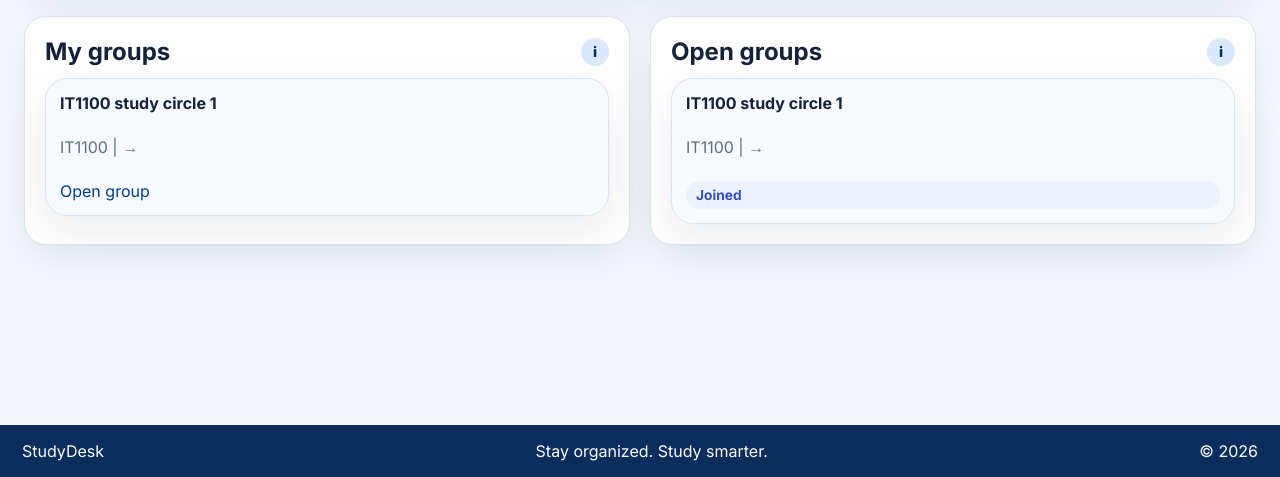
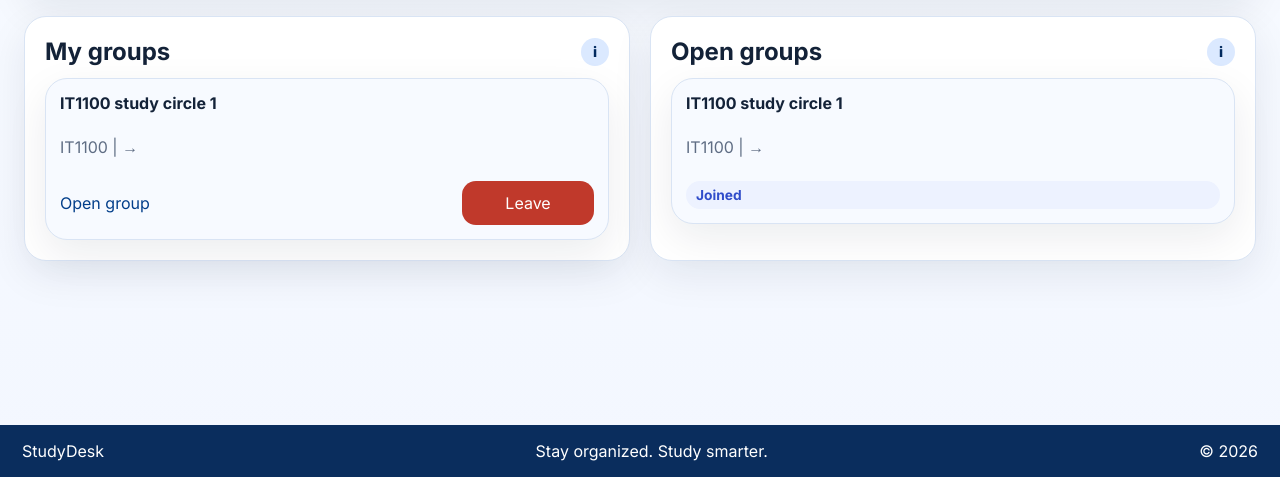
Before and after one commit to it21286964/studydesk-web, a Flask app: page /groups in a window 1280 px wide. Shown: the part 323-800 px from the top of the page. Run offline with Flask 3, Linux system fonts and the light colour scheme; a user stored in the database is signed in; data comes from the database, SQL or seed files in the repository.

Commit message:
Add leave group button to group cards

```diff
--- a/templates/groups.html
+++ b/templates/groups.html
@@ -24,7 +24,12 @@
           <div class="mini-card group-card">
             <strong>{{ g.group_name }}</strong>
             <p class="subtle">{{ g.module_code }} | {{ g.exam_start_date|dt }} → {{ g.exam_end_date|dt }}</p>
-            <a href="{{ url_for('group_detail', group_id=g.id) }}">Open group</a>
+            <div class="row">
+              <a href="{{ url_for('group_detail', group_id=g.id) }}">Open group</a>
+              <form method="post" action="{{ url_for('leave_group', group_id=g.id) }}">
+                <button type="submit" class="danger">Leave</button>
+              </form>
+            </div>
           </div>
         {% endfor %}
       </div>
```
